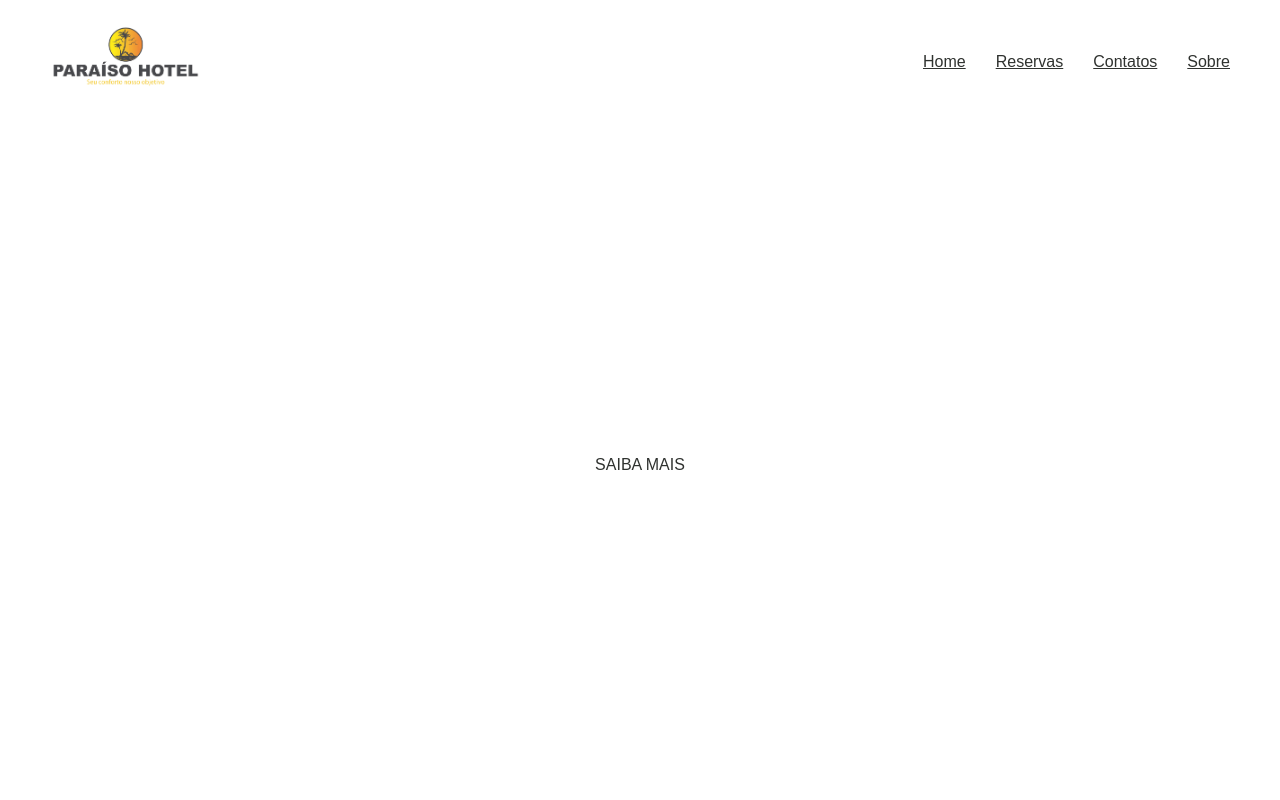
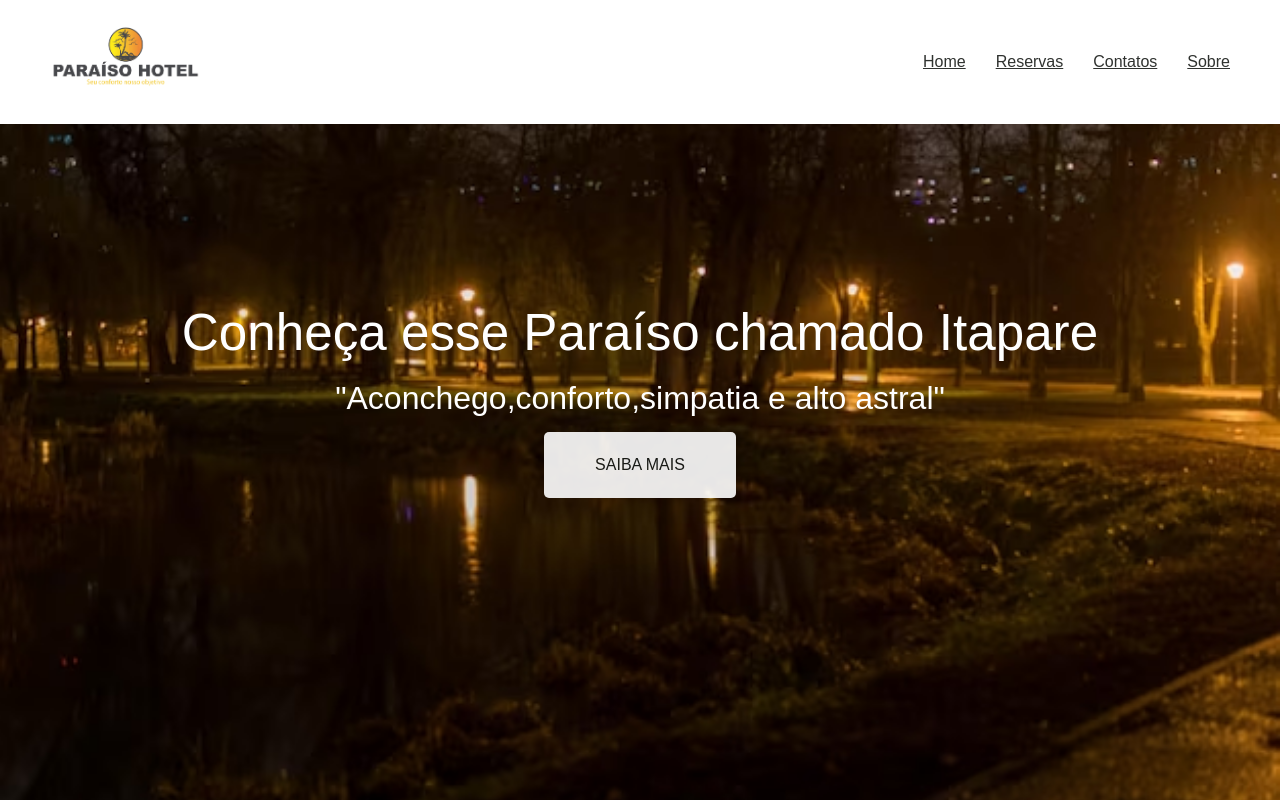
Before and after one commit to davibarbosamarques/hotel_paraiso, a plain HTML site: page index.html in a window 1280 px wide. Shown: the top 800 px of the page. Drawn offline with nearby package versions, Linux system fonts and the light colour scheme.

Commit message:
Update style.css

```diff
--- a/style.css
+++ b/style.css
@@ -62,7 +62,7 @@ header li:last-child{
 /*--------HERO-------*/
 
 .hero{
-    background-image:url(img/hotel.avif) ;
+    background-image:url(hotel.avif) ;
     background-size: cover;
     min-height: 100vh;
     color: white ;
```
